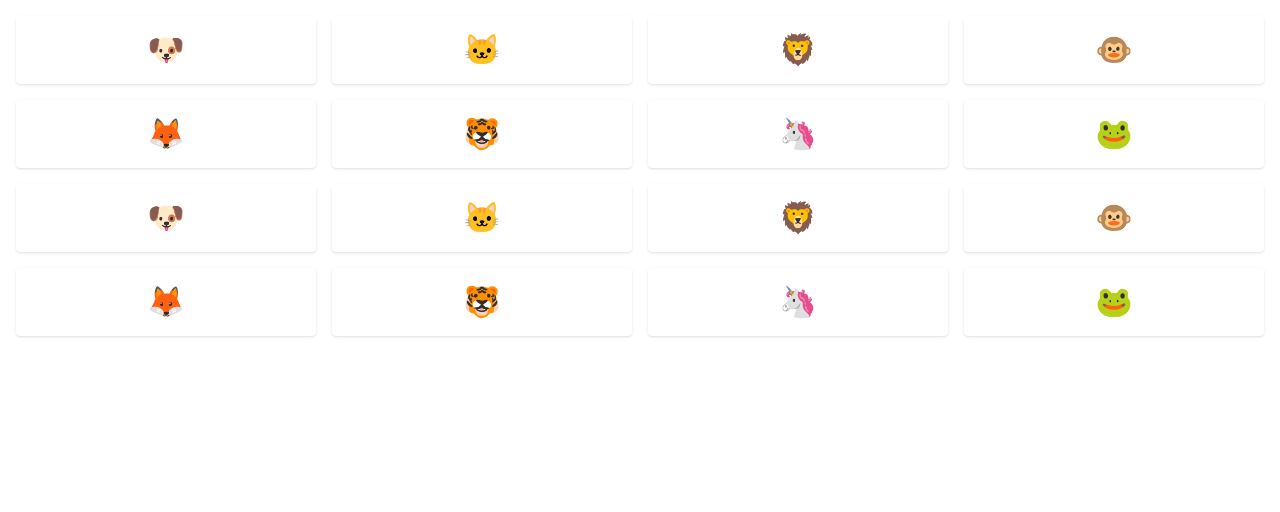
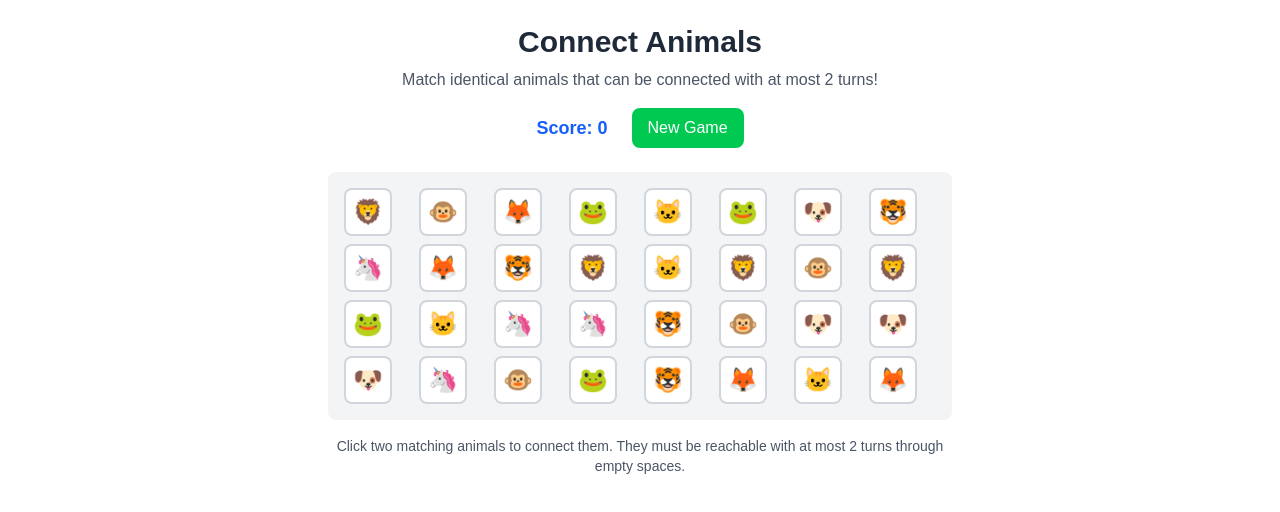
Before and after one commit to Bat-World/Portfolio, a Next.js app in the folder portfolio/: page /interview/connectAnimals in a window 1280 px wide. Shown: the top 512 px of the page. Built offline with nearby package versions, Linux system fonts and the light colour scheme.

Commit message:
setup connectAnimals

```diff
--- a/portfolio/app/interview/connectAnimals/page.tsx
+++ b/portfolio/app/interview/connectAnimals/page.tsx
@@ -1,23 +1,221 @@
 "use client";
+
+import { useEffect, useState } from "react";
+
+
+type Point = { row: number; col: number };
+
+const rows = 6;
+const cols = 8;
 
 const ConnectAnimals = () => {
   const animals = ["🐶", "🐱", "🦁", "🐵", "🦊", "🐯", "🦄", "🐸"];
-  const animalPairs = [...animals, ...animals];
+  const animalPairs = [...animals, ...animals, ...animals, ...animals];
+  const totalCells = rows * cols;
+
+  const [board, setBoard] = useState<string[][]>([]);
+  const [selected, setSelected] = useState<Point[]>([]);
+  const [score, setScore] = useState(0);
+  const [gameWon, setGameWon] = useState(false);
+
+
+  useEffect(() => {
+    const shuffled = shuffleArray(animalPairs.slice(0, totalCells));
+    const newBoard: string[][] = [];
+    for (let r = 0; r < rows; r++) {
+      newBoard.push(shuffled.slice(r * cols, (r + 1) * cols));
+    }
+    setBoard(newBoard);
+  }, []);
+
+
+  useEffect(() => {
+    if (board.length > 0) {
+      const hasAnimals = board.some(row => row.some(cell => cell !== ""));
+      if (!hasAnimals) {
+        setGameWon(true);
+      }
+    }
+  }, [board]);
+
+  const handleTileClick = (row: number, col: number) => {
+    const tile = board[row][col];
+    if (!tile || gameWon) return;
+
+    const newSelection = [...selected, { row, col }];
+    setSelected(newSelection);
+
+    if (newSelection.length === 2) {
+      const [a, b] = newSelection;
+      const aVal = board[a.row][a.col];
+      const bVal = board[b.row][b.col];
+
+      if (
+        aVal === bVal &&
+        (a.row !== b.row || a.col !== b.col) &&
+        canConnect(board, a, b)
+      ) {
+        removeMatched(a, b);
+        setScore(score + 10);
+      }
+
+      setTimeout(() => {
+        setSelected([]);
+      }, 500);
+    }
+  };
+
+  const removeMatched = (a: Point, b: Point) => {
+    const newBoard = [...board.map((row) => [...row])];
+    newBoard[a.row][a.col] = "";
+    newBoard[b.row][b.col] = "";
+    setBoard(newBoard);
+  };
+
+  const resetGame = () => {
+    const shuffled = shuffleArray(animalPairs.slice(0, totalCells));
+    const newBoard: string[][] = [];
+    for (let r = 0; r < rows; r++) {
+      newBoard.push(shuffled.slice(r * cols, (r + 1) * cols));
+    }
+    setBoard(newBoard);
+    setSelected([]);
+    setScore(0);
+    setGameWon(false);
+  };
 
   return (
-    <div className="p-4">
-      <div className="grid grid-cols-4 gap-4">
-        {animalPairs.map((animal, index) => (
-          <div
-            key={index}
-            className="bg-white text-3xl p-4 flex justify-center items-center rounded shadow hover:bg-gray-100 cursor-pointer"
+    <div className="p-6 max-w-2xl mx-auto">
+      <div className="text-center mb-6">
+        <h1 className="text-3xl font-bold text-gray-800 mb-2">Connect Animals</h1>
+        <p className="text-gray-600 mb-4">Match identical animals that can be connected with at most 2 turns!</p>
+        <div className="flex justify-center items-center gap-6 mb-4">
+          <div className="text-lg font-semibold text-blue-600">Score: {score}</div>
+          <button
+            onClick={resetGame}
+            className="px-4 py-2 bg-green-500 text-white rounded-lg hover:bg-green-600 transition-colors"
           >
-            {animal}
+            New Game
+          </button>
+        </div>
+        {gameWon && (
+          <div className="text-2xl font-bold text-green-600 animate-pulse">
+            🎉 Congratulations! You won! 🎉
           </div>
-        ))}
+        )}
+      </div>
+
+      <div className="grid grid-cols-8 gap-2 bg-gray-100 p-4 rounded-lg">
+        {board.map((row, rowIndex) =>
+          row.map((animal, colIndex) => {
+            const isSelected = selected.some(
+              (s) => s.row === rowIndex && s.col === colIndex
+            );
+            return (
+              <div
+                key={`${rowIndex}-${colIndex}`}
+                className={`w-12 h-12 flex justify-center items-center border-2 text-2xl rounded-lg transition-all duration-200 ${
+                  animal
+                    ? "bg-white cursor-pointer hover:bg-blue-50 hover:scale-105 border-gray-300"
+                    : "bg-gray-200 border-gray-200"
+                } ${isSelected ? "ring-4 ring-blue-400 bg-blue-100" : ""}`}
+                onClick={() => handleTileClick(rowIndex, colIndex)}
+              >
+                {animal}
+              </div>
+            );
+          })
+        )}
+      </div>
+
+      <div className="mt-4 text-sm text-gray-600 text-center">
+        Click two matching animals to connect them. They must be reachable with at most 2 turns through empty spaces.
       </div>
     </div>
   );
 };
 
+
+function shuffleArray(array: string[]): string[] {
+  const shuffled = [...array];
+  for (let i = shuffled.length - 1; i > 0; i--) {
+    const j = Math.floor(Math.random() * (i + 1));
+    [shuffled[i], shuffled[j]] = [shuffled[j], shuffled[i]];
+  }
+  return shuffled;
+}
+
+
+function canConnect(board: string[][], a: Point, b: Point): boolean {
+  const directions = [
+    { dr: -1, dc: 0 },
+    { dr: 1, dc: 0 },
+    { dr: 0, dc: -1 },
+    { dr: 0, dc: 1 },
+  ];
+
+  const queue: {
+    row: number;
+    col: number;
+    dir: number;
+    turns: number;
+  }[] = [];
+
+  const visited = Array.from({ length: rows }, () =>
+    Array.from({ length: cols }, () => Array(4).fill(Infinity))
+  );
+
+  for (let d = 0; d < 4; d++) {
+    queue.push({ row: a.row, col: a.col, dir: d, turns: 0 });
+    visited[a.row][a.col][d] = 0;
+  }
+
+  while (queue.length > 0) {
+    const { row, col, dir, turns } = queue.shift()!;
+    const nextRow = row + directions[dir].dr;
+    const nextCol = col + directions[dir].dc;
+
+    if (
+      nextRow < 0 ||
+      nextRow >= rows ||
+      nextCol < 0 ||
+      nextCol >= cols
+    )
+      continue;
+
+    const isEndPoint = nextRow === b.row && nextCol === b.col;
+    const isEmpty = board[nextRow][nextCol] === "";
+
+    if (isEndPoint || isEmpty) {
+      if (turns <= 2 && visited[nextRow][nextCol][dir] > turns) {
+        visited[nextRow][nextCol][dir] = turns;
+        queue.push({ row: nextRow, col: nextCol, dir, turns });
+
+        for (let newDir = 0; newDir < 4; newDir++) {
+          if (newDir !== dir) {
+            const nextTurns = turns + 1;
+            const r = nextRow + directions[newDir].dr;
+            const c = nextCol + directions[newDir].dc;
+
+            if (
+              r >= 0 &&
+              r < rows &&
+              c >= 0 &&
+              c < cols &&
+              (board[r][c] === "" || (r === b.row && c === b.col)) &&
+              nextTurns <= 2 &&
+              visited[r][c][newDir] > nextTurns
+            ) {
+              visited[r][c][newDir] = nextTurns;
+              queue.push({ row: r, col: c, dir: newDir, turns: nextTurns });
+            }
+          }
+        }
+      }
+    }
+  }
+
+  return visited[b.row][b.col].some((t) => t <= 2);
+}
+
 export default ConnectAnimals;
```
